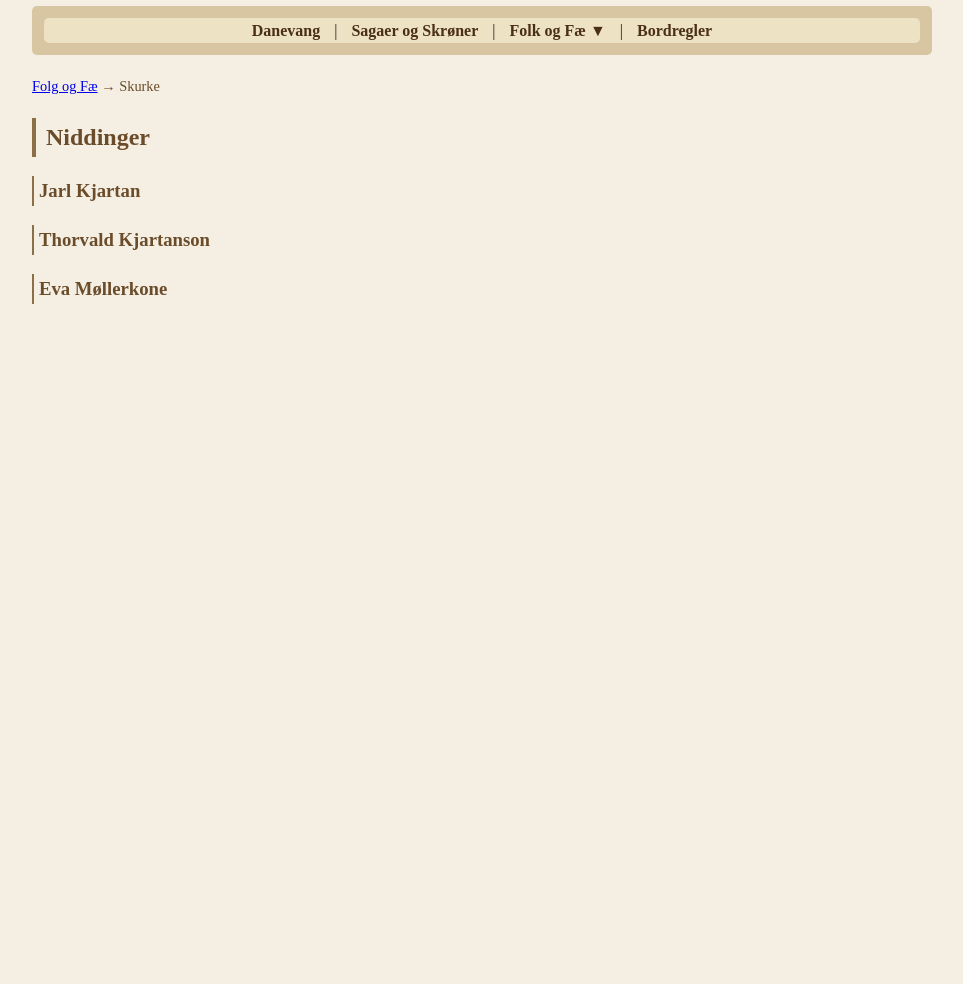
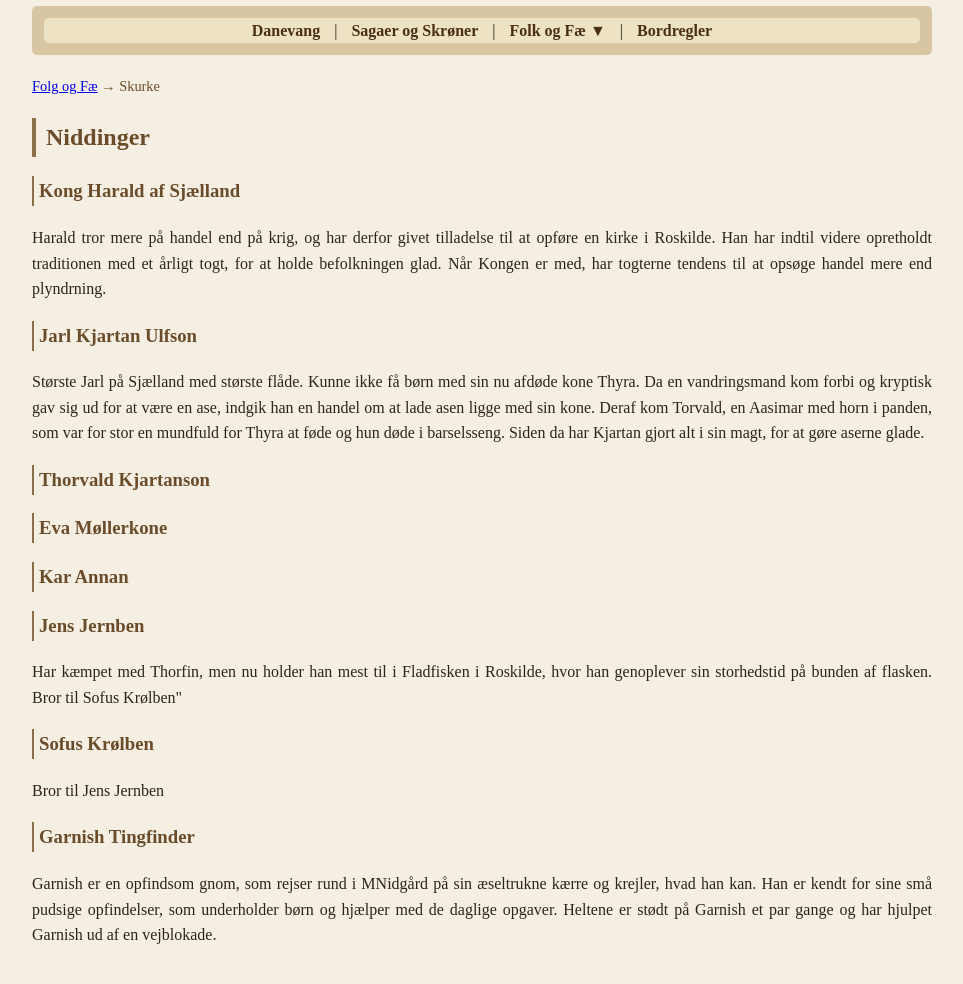
Before and after one commit to Stoffer75/den2side.dk, a Jekyll site: the page built from karakterer/npc.html, in a window 1280 px wide. Shown: the part 272-1256 px from the top of the page, without its empty margins (158-1121 px from the left). Built offline with Jekyll 4.4.1, drawn with Linux system fonts in a browser that asks for light colours; before the commit the page ends 900 px from its top, so only the background shows below that.

Commit message:
Update npc.html

```diff
--- a/karakterer/npc.html
+++ b/karakterer/npc.html
@@ -8,12 +8,35 @@ title: Danevang
 
 <h2>Niddinger</h2>
 
-<h3>Jarl Kjartan</h3>
-<p>
-</p>
+  <h3>Kong Harald af Sjælland</h3>
+    <p>Harald tror mere på handel end på krig, og har derfor givet tilladelse til at opføre en kirke i Roskilde.
+        Han har indtil videre opretholdt traditionen med et årligt togt, for at holde befolkningen glad.
+        Når Kongen er med, har togterne tendens til at opsøge handel mere end plyndrning.</p>
 
-<h3>Thorvald Kjartanson</h3>
-<p>
-</p>
+  <h3>Jarl Kjartan Ulfson</h3>
+    <p>Største Jarl på Sjælland med største flåde.
+        Kunne ikke få børn med sin nu afdøde kone Thyra.
+        Da en vandringsmand kom forbi og kryptisk gav sig ud for at være en ase, indgik han en handel om at lade asen ligge med sin kone.
+        Deraf kom Torvald, en Aasimar med horn i panden, som var for stor en mundfuld for Thyra at føde og hun døde i barselsseng.
+        Siden da har Kjartan gjort alt i sin magt, for at gøre aserne glade.</p>
 
-<h3>Eva Møllerkone</h3>
+  <h3>Thorvald Kjartanson</h3>
+    <p></p>
+
+  <h3>Eva Møllerkone</h3>
+    <p></p>
+
+  <h3>Kar Annan</h3>
+    <p></p>
+
+  <h3>Jens Jernben</h3>
+    <p>Har kæmpet med Thorfin, men nu holder han mest til i Fladfisken i Roskilde, hvor han genoplever sin storhedstid på bunden af flasken.
+        Bror til Sofus Krølben"</p>
+
+   <h3>Sofus Krølben</h3>
+    <p>Bror til Jens Jernben</p>
+
+ <h3>Garnish Tingfinder</h3>
+    <p>Garnish er en opfindsom gnom, som rejser rund i MNidgård på sin æseltrukne kærre og krejler, hvad han kan.
+        Han er kendt for sine små pudsige opfindelser, som underholder børn og hjælper med de daglige opgaver.
+        Heltene er stødt på Garnish et par gange og har hjulpet Garnish ud af en vejblokade.</p>
```
